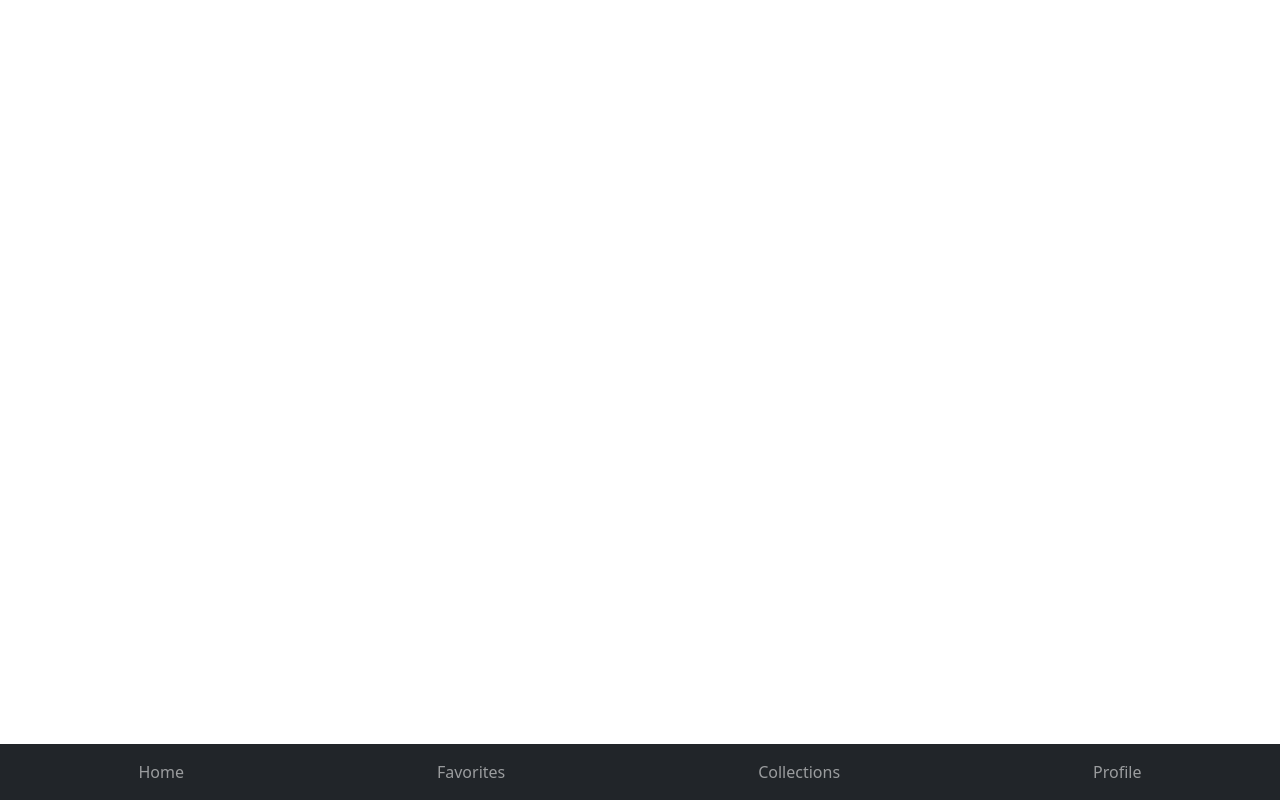
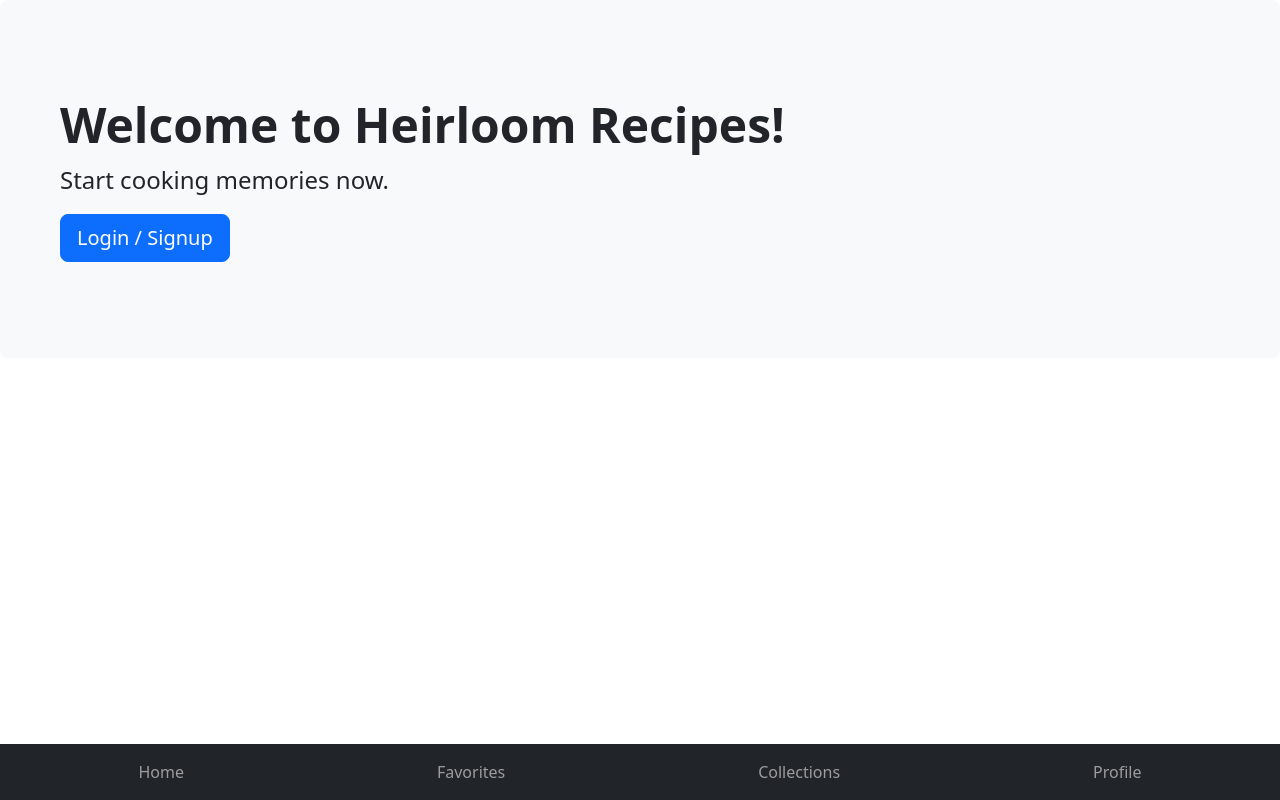
Before and after one commit to Potatog8/1800_202630_BBY15, a website built with Vite: page index.html in a window 1280 px wide. Built offline with nearby package versions, Linux system fonts and the light colour scheme.

Commit message:
added hero

```diff
--- a/index.html
+++ b/index.html
@@ -30,7 +30,17 @@
         </ul>
       </div>
     </nav>
+    <div class="p-5 mb-4 bg-light rounded-3">
+      <div class="container-fluid py-5">
+        <h1 class="display-5 fw-bold">Welcome to Heirloom Recipes!</h1>
 
+        <p class="col-md-8 fs-4">Start cooking memories now.</p>
+
+        <button class="btn btn-primary btn-lg" type="button">
+          Login / Signup
+        </button>
+      </div>
+    </div>
     <!---------------------------------------------->
     <!-- Your own JavaScript functions go here    -->
     <!---------------------------------------------->
```
